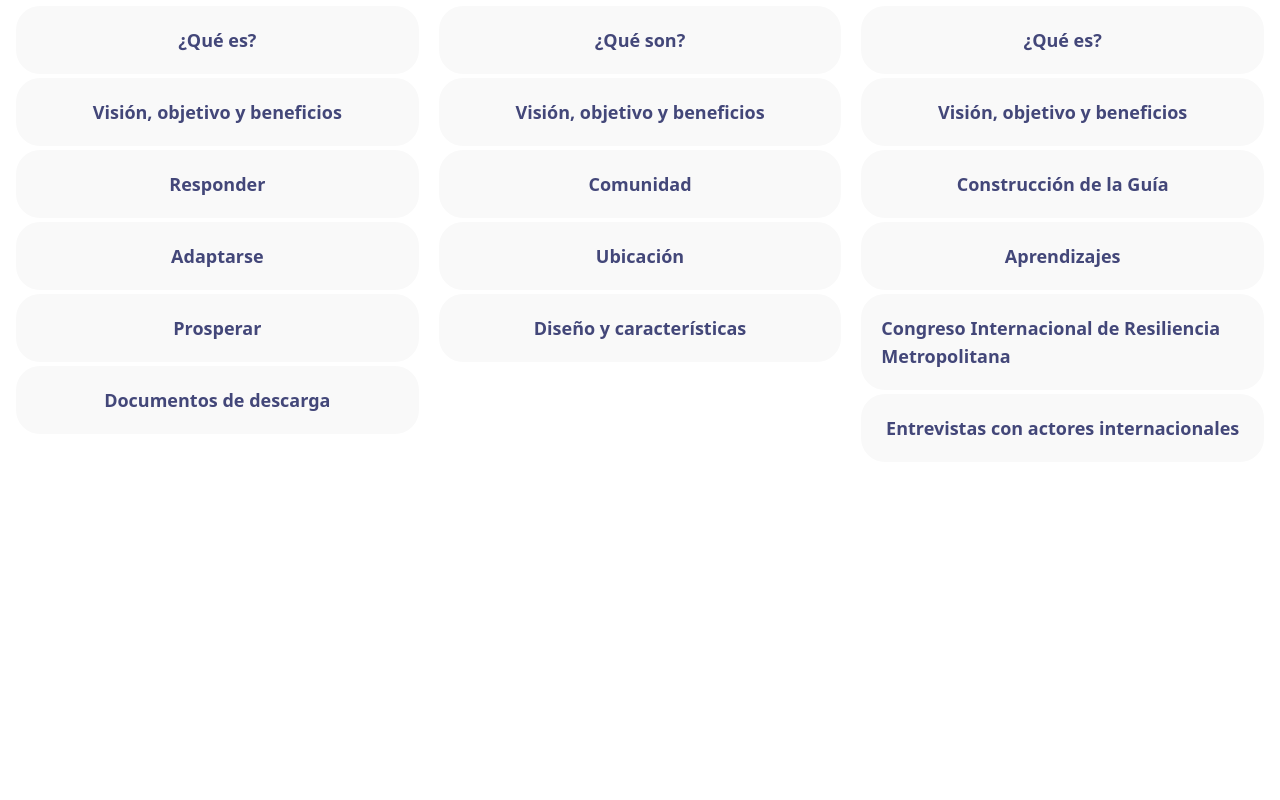
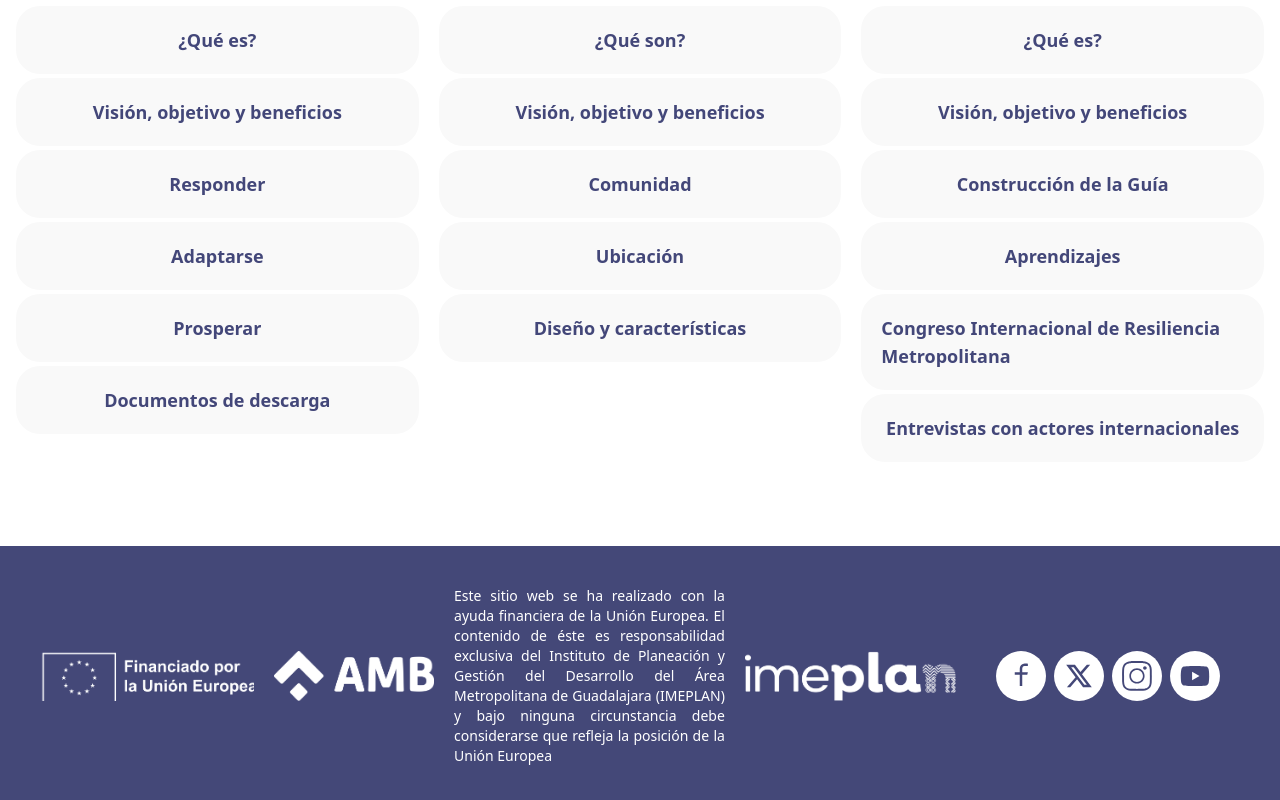
Before and after one commit to developerImeplan/metroResilience, a React (Vite) app: page / in a window 1280 px wide. Shown: the part 2617-3417 px from the top of the page. Before the commit the page ends 3163 px from the top, so only its background shows below. Built offline with nearby package versions, Linux system fonts and the light colour scheme.

Commit message:
feat(common): add footer component

```diff
--- /dev/null
+++ b/src/components/common/CmFooter.tsx
@@ -0,0 +1,20 @@
+import { assets } from "../../assets";
+import { CM_ICONS_SN } from "../../constants";
+import { CmIconSN } from "./CmIconSN";
+import { CmImage } from "./CmImage";
+
+export const CmFooter = () => {
+  return(
+    <div className="w-full bg-customPurple p-10 flex sm:flex-row flex-col sm:items-center sm:space-x-5">
+      <CmImage src={assets.financeEU} className="h-[50px] object-contain sm:mb-0 mb-5" />
+      <CmImage src={assets.ambW} className="h-[50px] object-contain sm:mb-0 mb-5" />
+      <p className="text-justify text-sm text-white font-thin sm:mb-0 mb-5">
+        Este sitio web se ha realizado con la ayuda financiera de la Unión Europea. El contenido de éste es responsabilidad exclusiva del Instituto de Planeación y Gestión del Desarrollo del Área Metropolitana de Guadalajara (IMEPLAN) y bajo ninguna circunstancia debe considerarse que refleja la posición de la Unión Europea
+      </p>
+      <CmImage src={assets.imeplanW} className="h-[50px] object-contain sm:mb-0 mb-5" />
+      <div className="flex sm:space-x-2 space-x-5 px-5">
+        {CM_ICONS_SN.map(i => <CmIconSN {...i} />)}
+      </div>
+    </div>
+  );
+}
--- /dev/null
+++ b/src/components/common/CmIconSN.tsx
@@ -0,0 +1,10 @@
+import { CmIconSNProps } from "../../types";
+
+export const CmIconSN = ({ icon, url}: CmIconSNProps) => {
+  const Icon = icon;
+  return(
+    <a href={url} className="bg-white h-[50px] w-[50px] rounded-full flex items-center justify-center">
+      <Icon className="text-customPurple text-3xl" />
+    </a>
+  );
+}
--- a/src/components/common/index.ts
+++ b/src/components/common/index.ts
@@ -1,6 +1,8 @@
 export * from './CmBoldText';
 export * from './CmDropdown';
+export * from './CmFooter';
 export * from './CmHeader';
+export * from './CmIconSN';
 export * from './CmBanner';
 export * from './cmCoverVideo/CmCoverVideo';
 export * from './CmImage';
--- a/src/components/coverPage/CoverPage.tsx
+++ b/src/components/coverPage/CoverPage.tsx
@@ -1,4 +1,4 @@
-import { CoverPartner, CoverDropdown, CoverMenu, CmBoldText, CmHeader, CmImage, CoverTitle, CmVideo, CmBanner } from '../';
+import { CoverPartner, CoverDropdown, CoverMenu, CmBoldText, CmHeader, CmImage, CoverTitle, CmVideo, CmBanner, CmFooter } from '../';
 import { assets } from '../../assets';
 import { COVER_PARTNERS } from '../../constants';
 import { COVER_DROPDOWNS } from './CoverDropdowns';
@@ -70,6 +70,7 @@ export const CoverPage = () => {
         </div>
         <CoverMenu />
       </section>
+      <CmFooter />
     </>
 
   );
--- a/src/constants/index.ts
+++ b/src/constants/index.ts
@@ -1,6 +1,9 @@
+import { SlSocialInstagram } from 'react-icons/sl';
 import { assets } from '../assets';
 
-import { CmHeaderProps, CoverPartnerProps, ERAdaptarseIconsTextProps, ERCountAndDescriptionProps, ERPillProps, ERQueEsIconProps } from "../types";
+import { CmHeaderProps, CmIconSNProps, CoverPartnerProps, ERAdaptarseIconsTextProps, ERCountAndDescriptionProps, ERPillProps, ERQueEsIconProps } from "../types";
+import { RiFacebookLine, RiTwitterXLine } from 'react-icons/ri';
+import { FaYoutube } from 'react-icons/fa';
 
 export const COVER_TITLE_TEXTS: string[] = [
   'La clave',
@@ -143,3 +146,22 @@ export const ER_PILLS: ERPillProps[] = [
     text: "38 acciones"
   },
 ];
+
+export const CM_ICONS_SN: CmIconSNProps[] = [
+  {
+    icon: RiFacebookLine,
+    url: ''
+  },
+  {
+    icon: RiTwitterXLine,
+    url: ''
+  },
+  {
+    icon: SlSocialInstagram,
+    url: ''
+  },
+  {
+    icon: FaYoutube,
+    url: ''
+  },
+]
```
Also changed, not shown: src/types/types.ts (+7 -0 lines).
